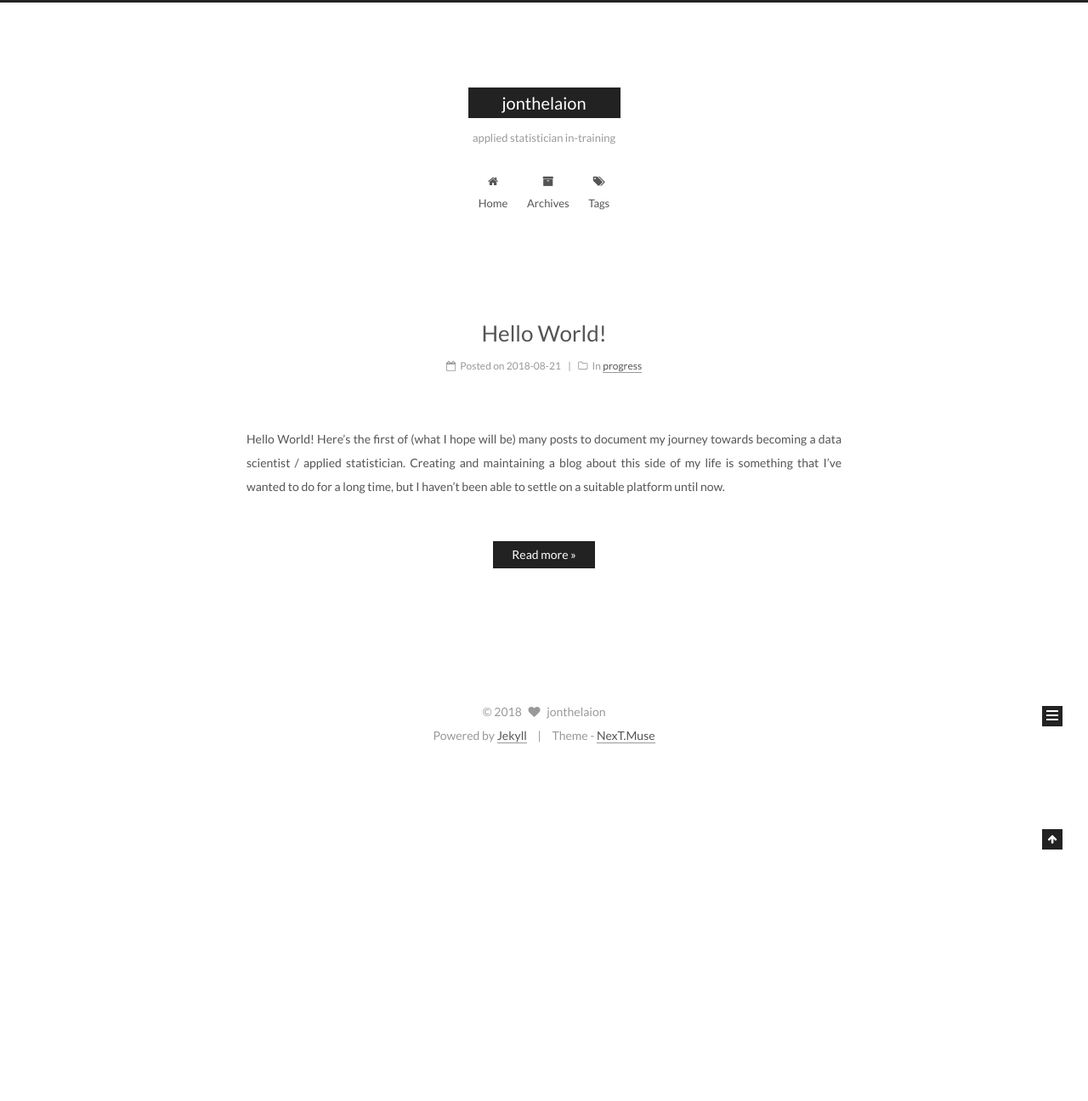
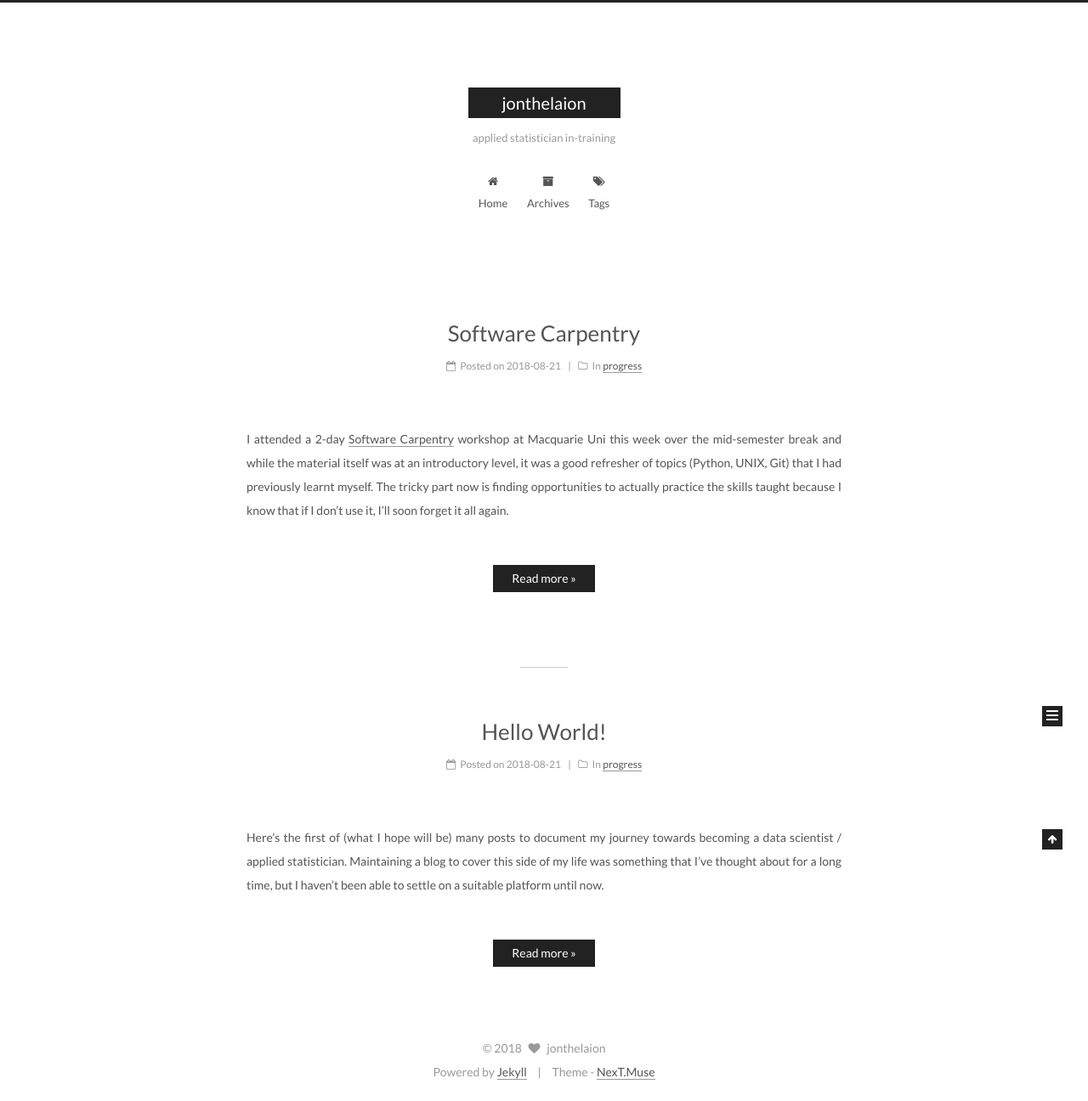
Before and after one commit to jonthelaion/jonthelaion.github.io, a Jekyll site: the page built from index.html, in a window 1280 px wide. Shown: the whole page at 85% size. Built offline with Jekyll 4.4.1, drawn with Linux system fonts in a browser that asks for light colours; the list of posts is cut into pages by our own code; before the commit the page ends 900 px from its top, so only the background shows below that.

Commit message:
Initial thoughts on SWC workshop

```diff
--- a/_posts/2018-08-21-hello-world.md
+++ b/_posts/2018-08-21-hello-world.md
@@ -5,5 +5,4 @@ categories:
  - progress
 tags:
 ---
-
-Hello World! Here's the first of (what I hope will be) many posts to document my journey towards becoming a data scientist / applied statistician. Creating and maintaining a blog about this side of my life is something that I've wanted to do for a long time, but I haven't been able to settle on a suitable platform until now.
+Here's the first of (what I hope will be) many posts to document my journey towards becoming a data scientist / applied statistician. Maintaining a blog to cover this side of my life was something that I've thought about for a long time, but I haven't been able to settle on a suitable platform until now.
--- /dev/null
+++ b/_posts/2018-08-21-software-carpentry.md
@@ -0,0 +1,14 @@
+---
+title: Software Carpentry
+description:
+categories:
+  - progress
+tags:
+  - software carpentry
+  - macquarie university
+---
+I attended a 2-day [Software Carpentry](https://software-carpentry.org/) workshop at Macquarie Uni this week over the mid-semester break and while the material itself was at an introductory level, it was a good refresher of topics (Python, UNIX, Git) that I had previously learnt myself. The tricky part now is finding opportunities to actually practice the skills taught because I know that if I don't use it, I'll soon forget it all again.
+
+I also got the sense that MQ's [Data Science and e-Research](https://staff.mq.edu.au/research/strategy-priorities-and-initiatives/data-science-and-eresearch) department is really looking to lift data capability within the university and to create a community of researchers who can develop and share best practices.
+
+Other than the SWC topic material itself, it was also good to get an understanding of the resources that are available to Macquarie staff/researchers/students and other similar events/workshops that they plan on running in the future.
```
